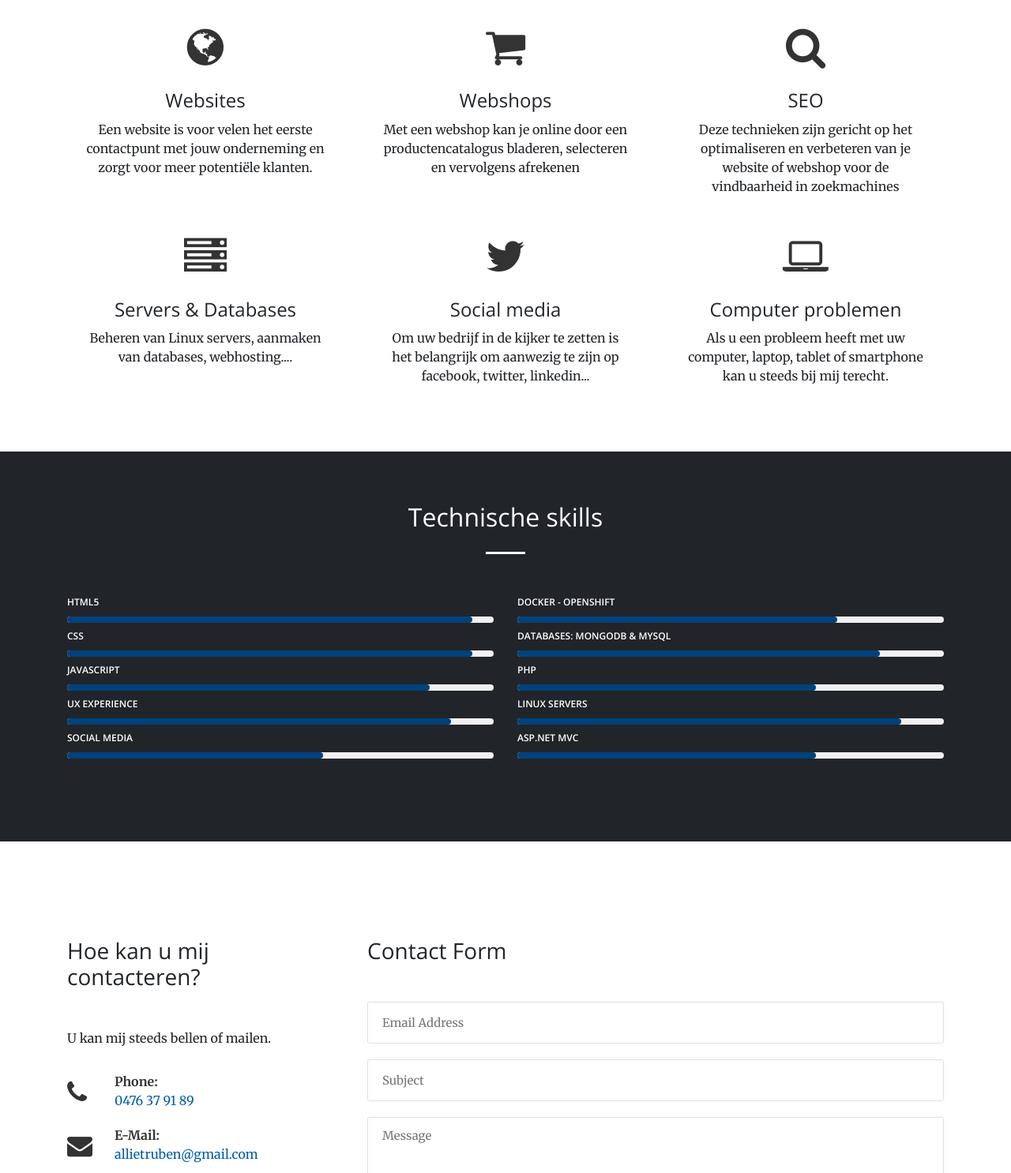
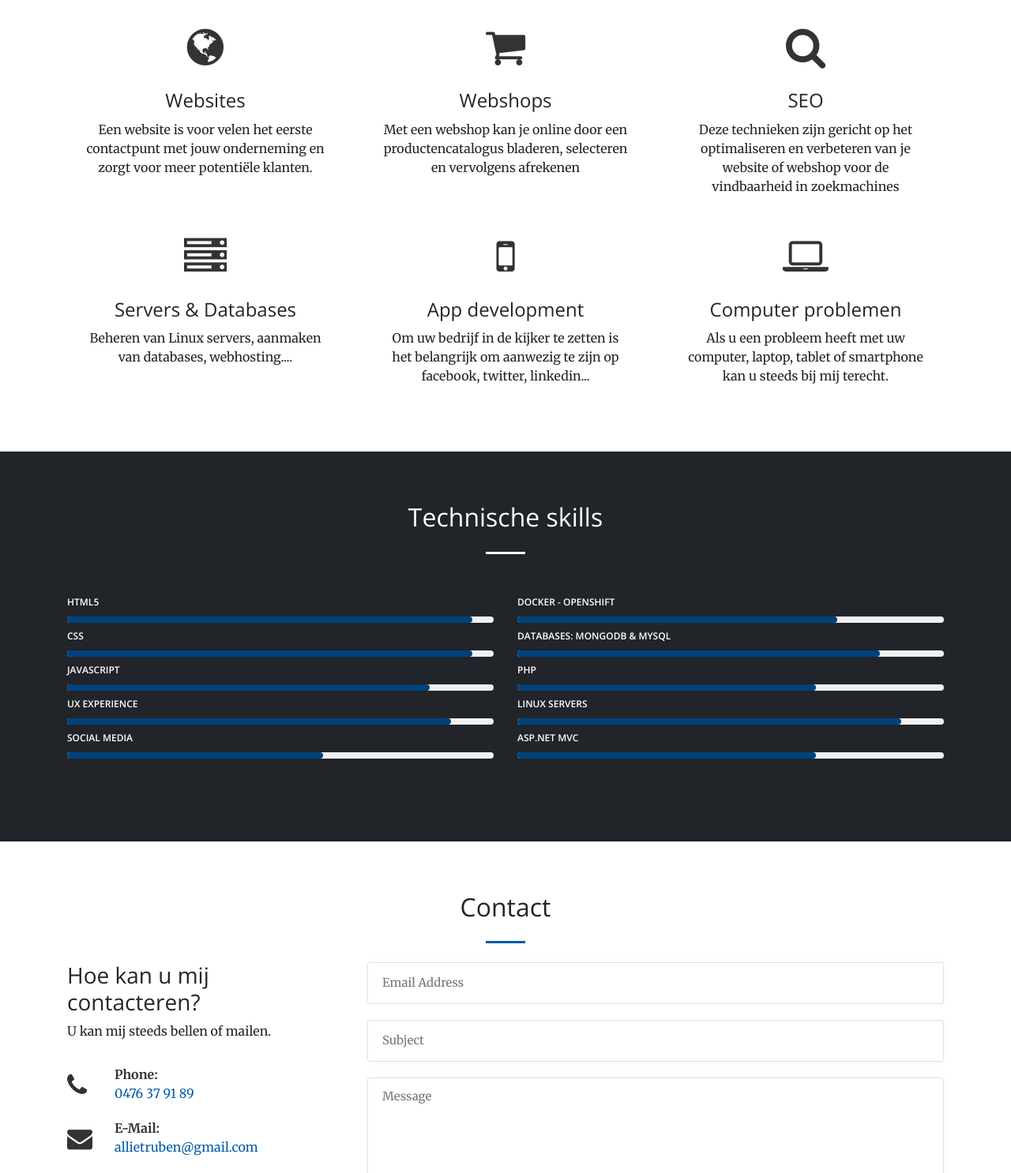
Before and after one commit to ralliet/rubenalliet.github.io, a plain HTML site: page index.html in a window 1280 px wide. Shown: the part 1320-2806 px from the top of the page at 79% size. Drawn offline with nearby package versions, Linux system fonts and the light colour scheme.

Commit message:
update for contact section

```diff
--- a/index.html
+++ b/index.html
@@ -134,8 +134,8 @@
         </div>
         <div class="col-md-4 col-sm-6">
           <div class="icon-box-1">
-            <i class="fa fa-twitter" aria-hidden="true"></i>
-            <h4>Social media</h4>
+            <i class="fa fa-mobile" aria-hidden="true"></i>
+            <h4>App development</h4>
             <p>Om uw bedrijf in de kijker te zetten is het belangrijk om aanwezig te zijn op facebook, twitter, linkedin...</p>
           </div>
         </div>
@@ -251,13 +251,20 @@
   </section>
 
   <section id="contact">
-    <div class="container">
+     <div class="container">
+      <div class="row">
+        <div class="col-lg-12 text-center">
+          <h2 class="section-heading">Contact</h2>
+          <hr class="my-4">
+        </div>
+      </div>
+
       <div class="row">
 
         <!-- Contact Details -->
         <div class="col-md-4">
 
-          <h3 class="headline margin-bottom-35">Hoe kan u mij contacteren?</h3>
+          <h3>Hoe kan u mij contacteren?</h3>
 
           <!-- Contact Details -->
           <div class="sidebar-textbox">
@@ -292,8 +299,8 @@
         <div class="col-md-8">
 
           <div id="contact" class="basic-style">
-            <h3 class="headline margin-bottom-45">Contact Form</h3>
-
+<!--             <h3 class="headline margin-bottom-45">Contact Form</h3>
+ -->
             <div id="contact-message"></div>
 
             <form method="post" action="https://formspree.io/allietruben@gmail.com" method="POST" name="contactform" id="contactform" autocomplete="on">
```
